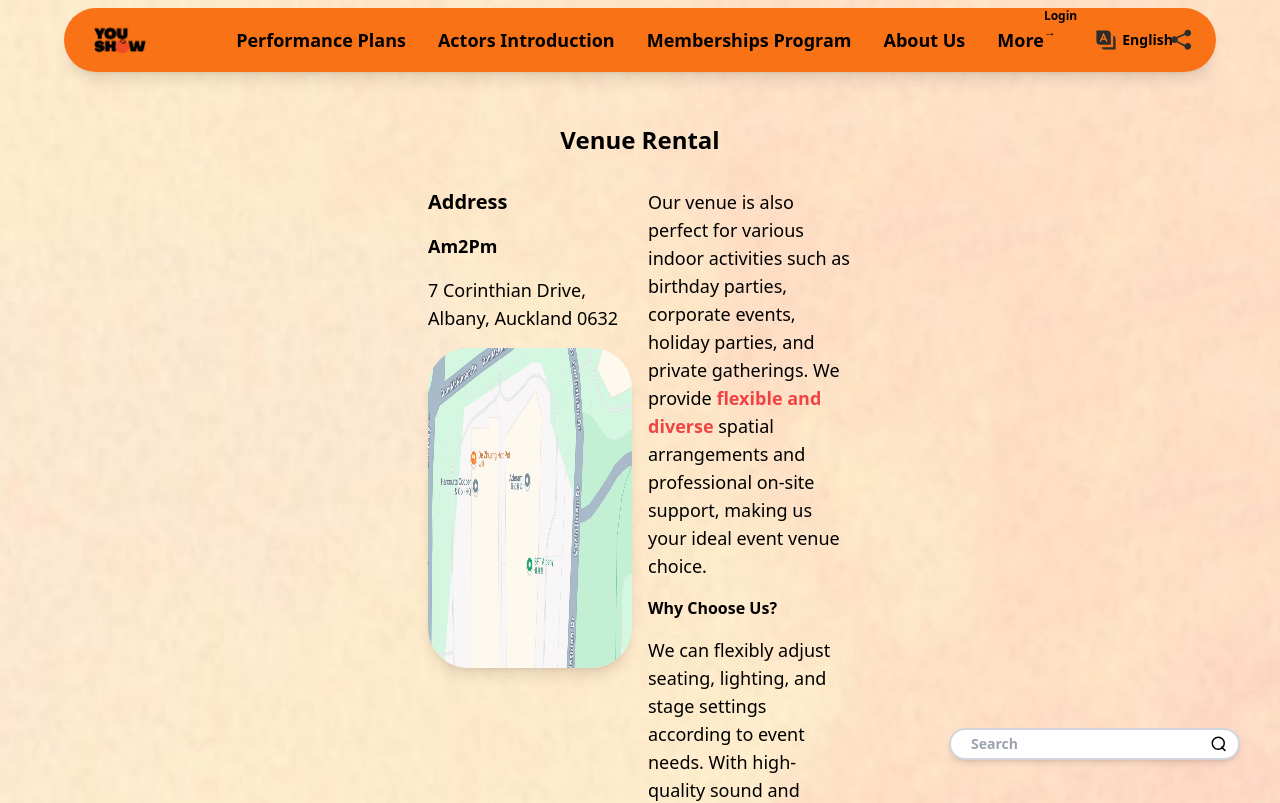
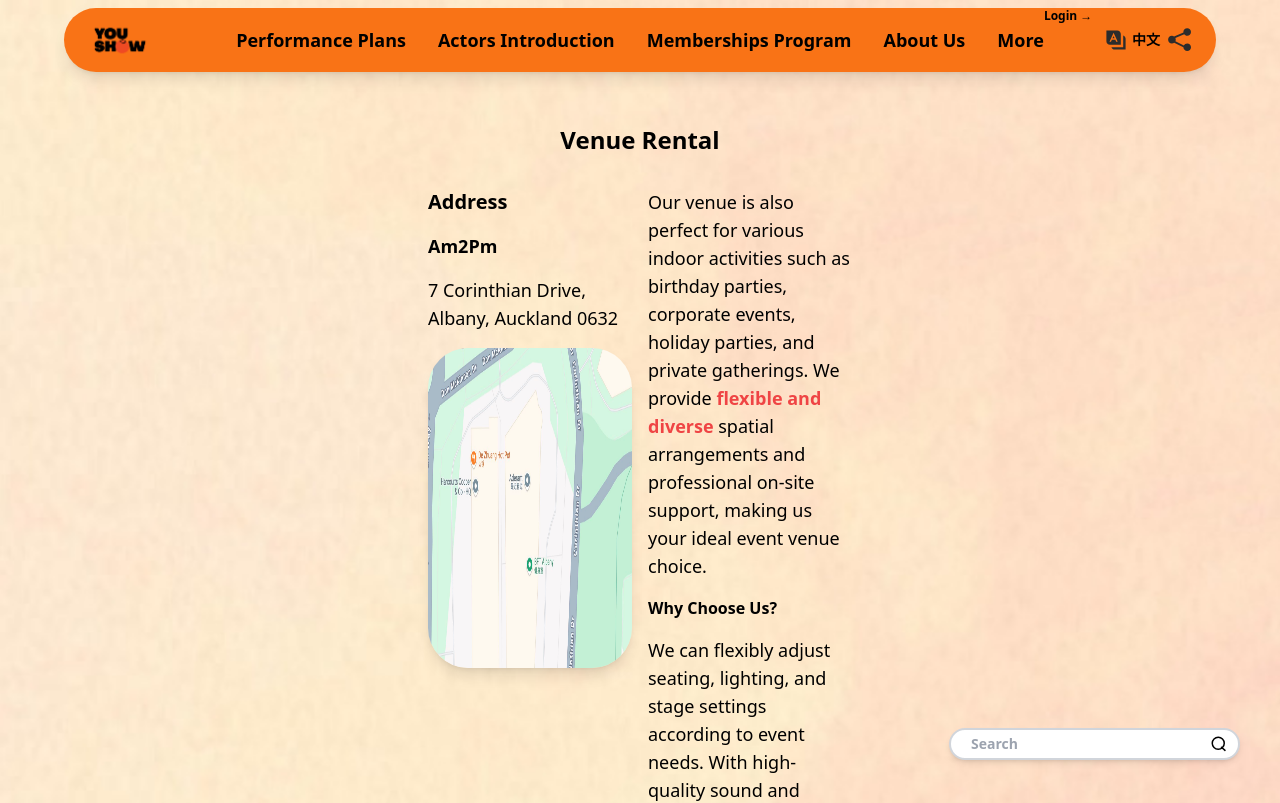
Before and after one commit to 0wenshi/youshow, a React (Vite) app in the folder frontend/: page /rental in a window 1280 px wide. Shown: the top 803 px of the page. Built offline with nearby package versions, Linux system fonts and the light colour scheme; a small style sheet from the web is missing.

Commit message:
Integrate the Chinese and English switching of actors introduction into Nav bar

```diff
--- /dev/null
+++ b/frontend/src/context/LocaleContext.jsx
@@ -0,0 +1,13 @@
+import React, { createContext, useState } from 'react';
+
+export const LocaleContext = createContext();
+
+export const LocaleProvider = ({ children }) => {
+  const [locale, setLocale] = useState('en');
+
+  return (
+    <LocaleContext.Provider value={{ locale, setLocale }}>
+      {children}
+    </LocaleContext.Provider>
+  );
+};
--- a/frontend/src/main.jsx
+++ b/frontend/src/main.jsx
@@ -1,6 +1,7 @@
 import React from 'react';
 import ReactDOM from 'react-dom/client';
 import { BrowserRouter as Router, Routes, Route } from 'react-router-dom';
+import { LocaleProvider } from './context/LocaleContext';
 import './index.css';
 import './views/i18n';
 
@@ -20,6 +21,7 @@ import ActorsManagement from './views/ActorsManagement/ActorsManagement';
 
 ReactDOM.createRoot(document.getElementById('root')).render(
   <React.StrictMode>
+    <LocaleProvider>
       <Router>
         <Routes>
           <Route path="/" element={<LandingPage />} />
@@ -37,5 +39,6 @@ ReactDOM.createRoot(document.getElementById('root')).render(
           <Route path="/actorsmanagement" element={<ActorsManagement />} />
         </Routes>
       </Router>
+    </LocaleProvider>
   </React.StrictMode>
 );
--- a/frontend/src/views/ActorsIntroduction/components/Actors.jsx
+++ b/frontend/src/views/ActorsIntroduction/components/Actors.jsx
@@ -1,11 +1,13 @@
-import React, { useEffect, useState } from 'react';
+import React, { useEffect, useState, useContext } from 'react';
+import { LocaleContext } from '../../../context/LocaleContext';
 import { useTranslation } from 'react-i18next';
 import axios from 'axios';
 
 function Actors() {
   const { t } = useTranslation();
+  const { locale } = useContext(LocaleContext);
   const [actors, setActors] = useState([]);
-  const [locale, setLocale] = useState('en');
+  // const [locale, setLocale] = useState('en');
   const [loading, setLoading] = useState(false);
   const [error, setError] = useState(null);
 
@@ -33,7 +35,7 @@ function Actors() {
   return (
     <div>
       {/* Language Switcher */}
-      <div className="mb-4 flex justify-center">
+      {/* <div className="mb-4 flex justify-center">
         {['en', 'zh'].map((lang) => (
           <button
             key={lang}
@@ -47,7 +49,7 @@ function Actors() {
             {lang === 'en' ? 'English' : '中文'}
           </button>
         ))}
-      </div>
+      </div> */}
 
       {/* Error Message */}
       {error && <div className="text-red-500 text-center mb-4">{error}</div>}
--- a/frontend/src/views/CommonComponents/NavBar.jsx
+++ b/frontend/src/views/CommonComponents/NavBar.jsx
@@ -1,6 +1,8 @@
 import { useLocation, useNavigate } from 'react-router-dom';
 import { useState, useEffect, useRef } from 'react';
 import { useTranslation } from 'react-i18next';
+import React, { useContext } from 'react';
+import { LocaleContext } from '../../context/LocaleContext';
 
 const navigation = [
   { key: 'plans', href: '/plans' },
@@ -24,6 +26,7 @@ function NavBar() {
   const [isLoggedIn, setIsLoggedIn] = useState(false);
   const [showDropdown, setShowDropdown] = useState(false);
   const timeoutRef = useRef(null);
+  const { locale, setLocale } = useContext(LocaleContext);
 
   useEffect(() => {
     const token = localStorage.getItem('token');
@@ -48,8 +51,9 @@ function NavBar() {
   };
 
   const toggleLanguage = () => {
-    const newLanguage = i18n.language === 'en' ? 'zh' : 'en';
-    i18n.changeLanguage(newLanguage);
+    const newLocale = i18n.language === 'en' ? 'zh' : 'en';
+    i18n.changeLanguage(newLocale); // Change static text language
+    setLocale(newLocale); // Update dynamic data language
   };
 
   return (
@@ -129,7 +133,9 @@ function NavBar() {
               {t('navbar.login')} <span aria-hidden="true">&rarr;</span>
             </a>
           )}
-          {/* Translate Button */}
+
+          {/* Language Switcher */}
+          <div className="flex flex-1 justify-end items-center">
             <button
               type="button"
               onClick={toggleLanguage}
@@ -142,9 +148,12 @@ function NavBar() {
                 className="h-6 w-6"
               />
               <span className="text-sm font-semibold">
-              {i18n.language === 'en' ? '中文' : 'English'}
+                {locale === 'en' ? '中文' : 'English'}
               </span>
             </button>
+          </div>
+
+          {/* Share Button */}
           <button
             type="button"
             className="text-black hover:text-gray-700"
```
Also changed, not shown: 2 other files (tests, documents, lock files or other folders). Lines whose indentation alone changed are shown as unchanged.
